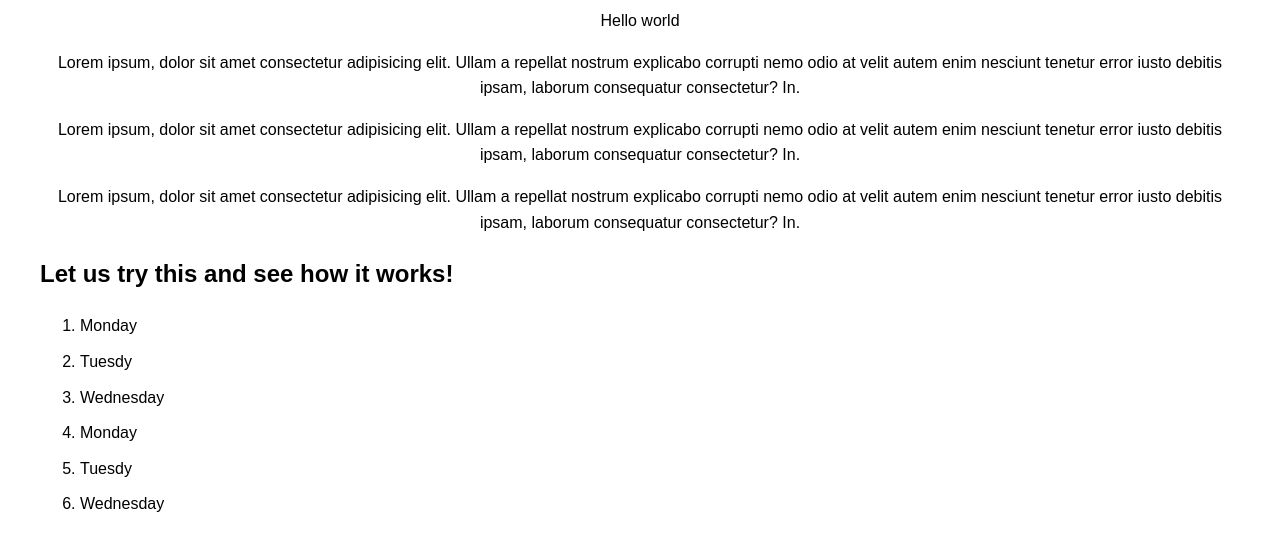
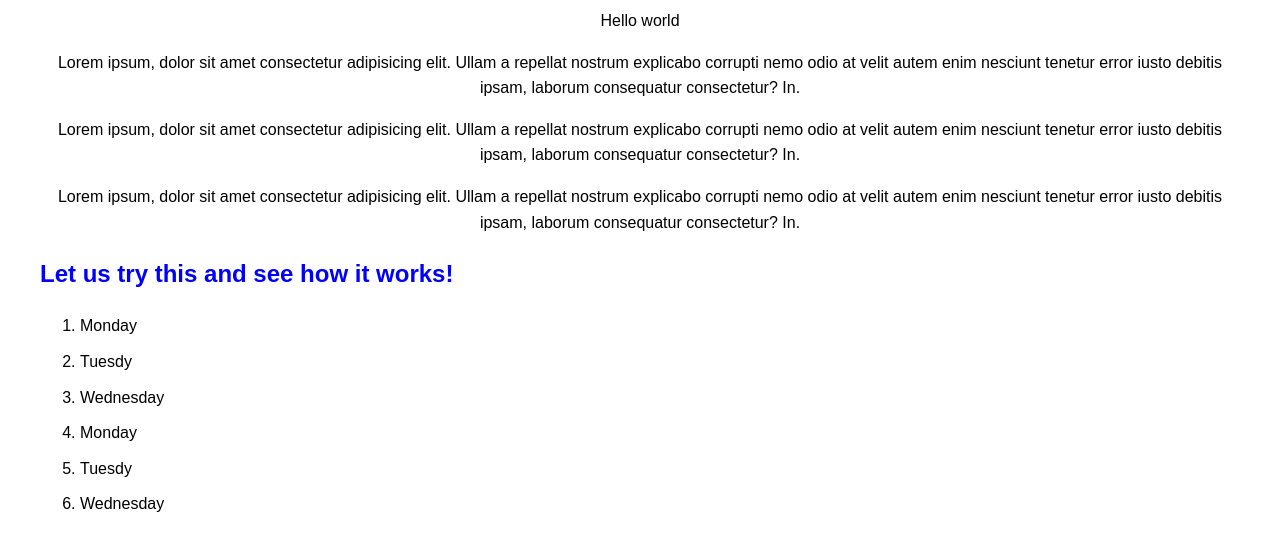
Before and after one commit to joseph-250/cs50, a plain HTML site: page index.html in a window 1280 px wide. Shown: the part 106-656 px from the top of the page. Drawn offline with Linux system fonts and the light colour scheme.

Commit message:
added some css

```diff
--- a/index.html
+++ b/index.html
@@ -15,7 +15,7 @@
         <p>Lorem ipsum, dolor sit amet consectetur adipisicing elit. Ullam a repellat nostrum explicabo corrupti nemo odio at velit autem enim nesciunt tenetur error iusto debitis ipsam, laborum consequatur consectetur? In.</p>
     </header>
 
-  <h2>Let us try this and see how it works!</h2>
+  <h2 style="color: blue;">Let us try this and see how it works!</h2>
   <ol>
    <li>Monday</li>
    <li>Tuesdy</li>
```
